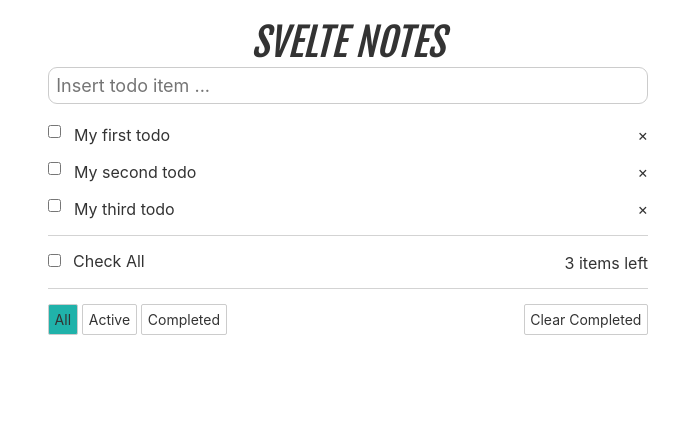
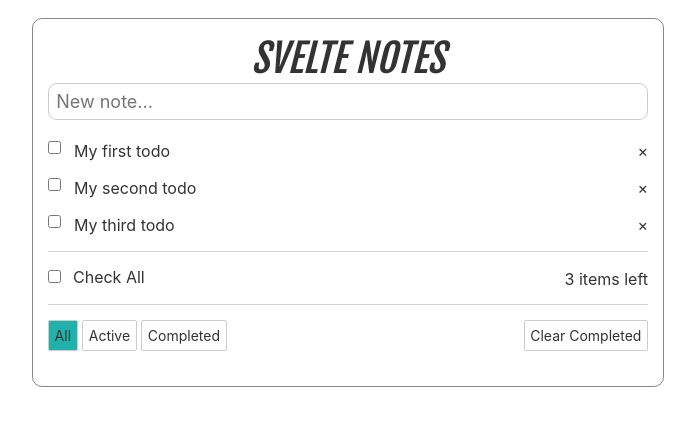
Before and after one commit to hamzanadeveloper/svelte-todo, a Svelte app in the folder svelte-todo/: page / in a window 1280 px wide. Shown: the top 426 px of the page, without its empty margins (292-987 px from the left). Built offline with nearby package versions, Linux system fonts and the light colour scheme.

Commit message:
Bringing the completed notes to the bottom

```diff
--- a/svelte-todo/src/Todos.svelte
+++ b/svelte-todo/src/Todos.svelte
@@ -36,7 +36,8 @@ function addTodo(event) {
 }
 
 $: todosRemaining = filteredTodos.filter(todo => !todo.completed).length;
-$: filteredTodos = currentFilter === 'all' ? todos : currentFilter === 'completed'
+$: filteredTodos = currentFilter === 'all' ? todos.sort(function(a,b){return a.completed-b.completed})
+    : currentFilter === 'completed'
     ? todos.filter(todo => todo.completed)
     : todos.filter(todo => !todo.completed)
 
@@ -71,7 +72,7 @@ function handleToggleComplete(event) {
 <div class="container">
     <div class="title">SVELTE NOTES</div>
 
-    <input type="text" class="todo-input" placeholder="Insert todo item ..." bind:value={newTodoTitle} on:keydown={addTodo}>
+    <input type="text" class="todo-input" placeholder="New note..." bind:value={newTodoTitle} on:keydown={addTodo}>
 
     {#each filteredTodos as todo}
         <div class="todo-item">
@@ -107,7 +108,10 @@ function handleToggleComplete(event) {
     }
     .container {
         max-width: 600px;
+        border: 1px solid #888;
         margin: 10px auto;
+        padding: 15px;
+        border-radius: 10px;
     }
     .logo {
         display: block;
```
